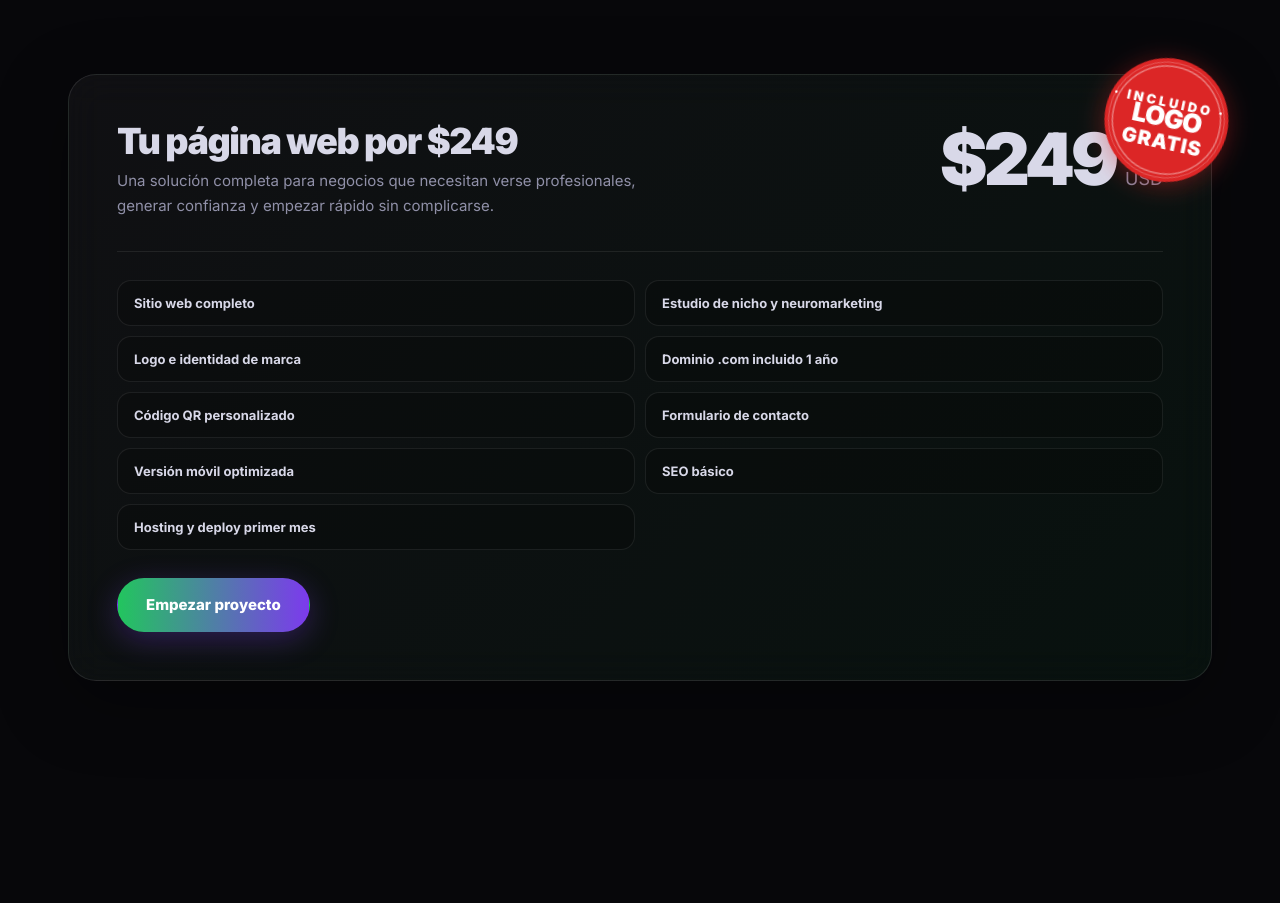
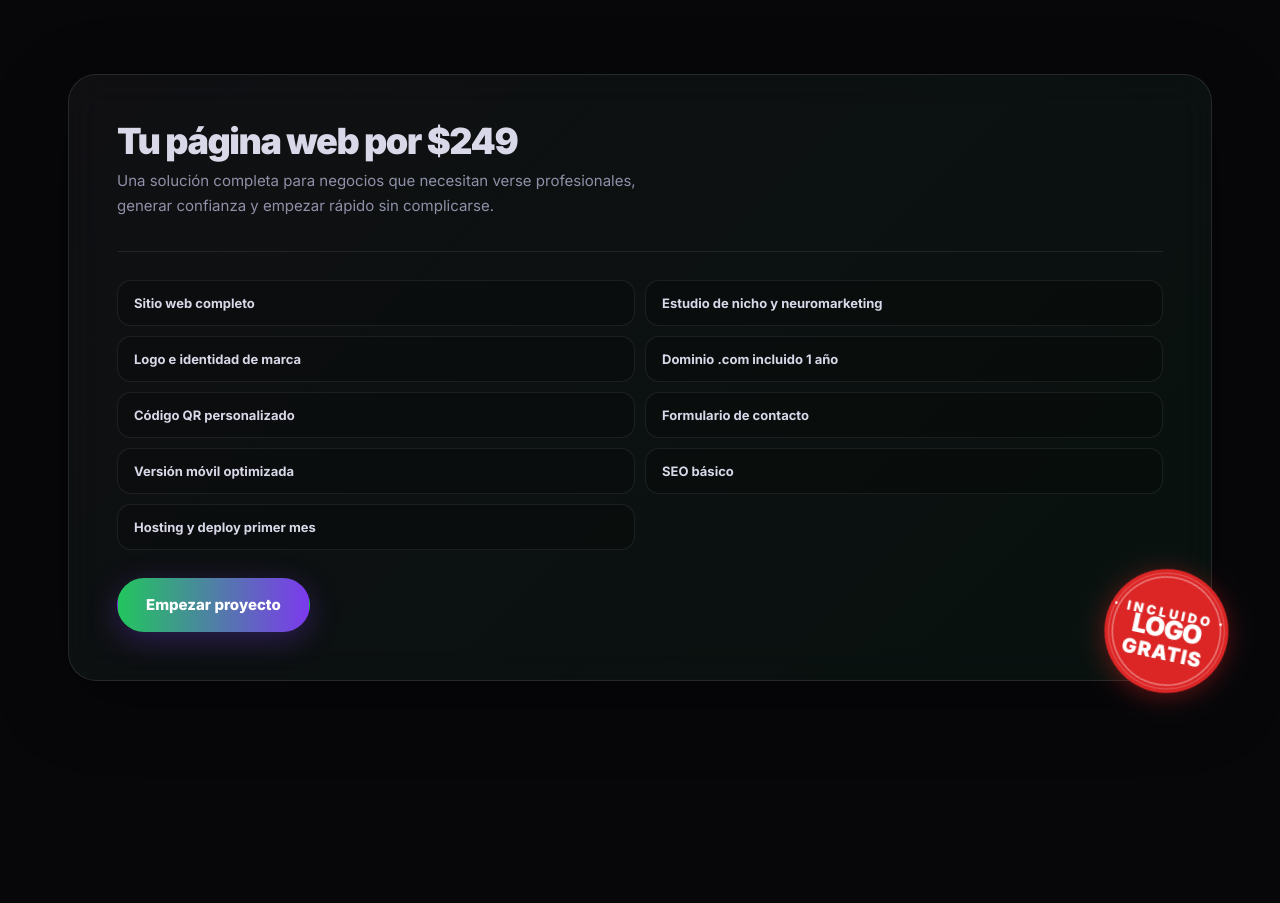
Before and after one commit to enriquetoscanoh94/ent-code, a React (Vite) app: page / in a window 1280 px wide. Shown: the part 960-1863 px from the top of the page. Built offline with nearby package versions, Linux system fonts and the light colour scheme; no server answers.

Commit message:
remove duplicate price, stamp bottom

```diff
--- a/src/App.jsx
+++ b/src/App.jsx
@@ -239,7 +239,6 @@ function App() {
               <h2 className="priceTitle">{t.packageTitle}</h2>
               <p className="priceSub">{t.packageSubtitle}</p>
             </div>
-            <div className="priceAmount">$249 <span>USD</span></div>
           </div>
           <div className="includesGrid">
             {t.includes.map((item) => (
@@ -930,7 +929,7 @@ h2 {
 
 .stamp {
   position: absolute;
-  top: -20px;
+  bottom: -20px;
   right: -20px;
   transform: rotate(12deg);
   filter: drop-shadow(0 4px 12px rgba(220, 38, 38, 0.4));
```
